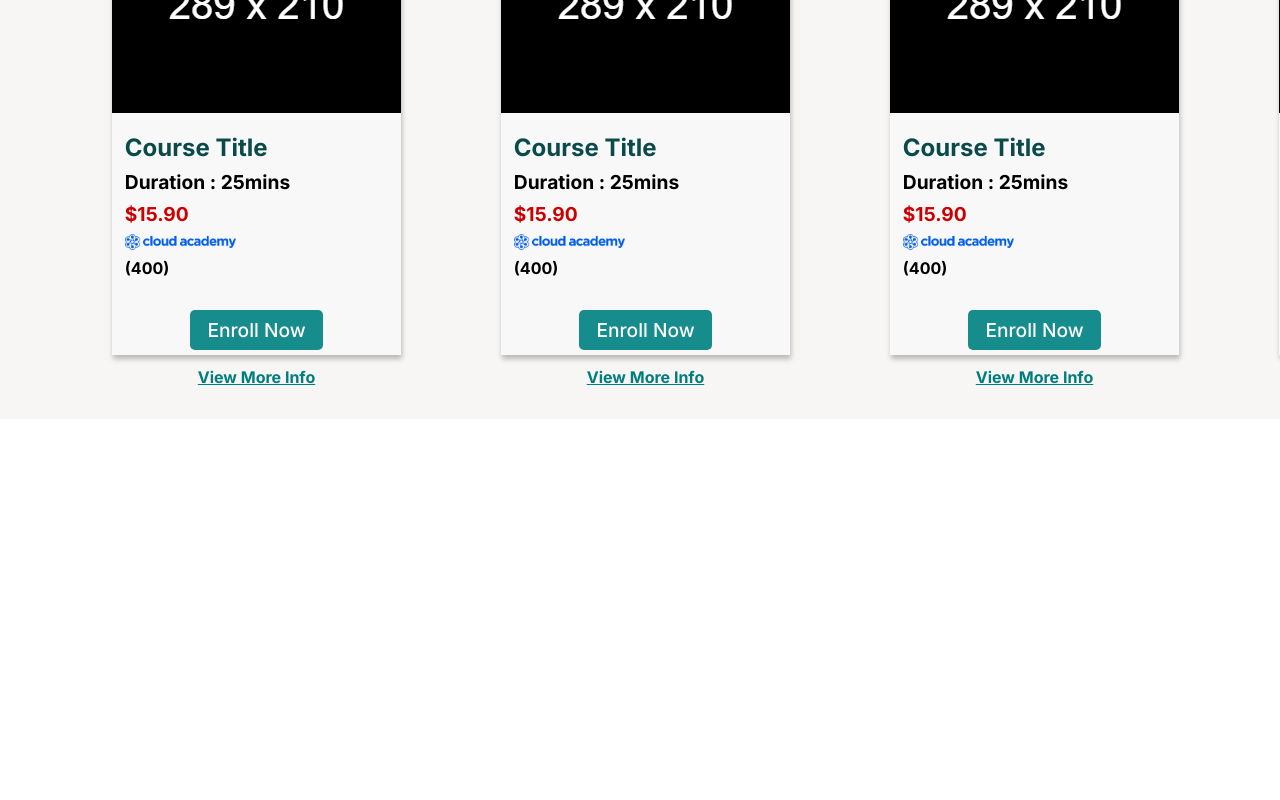
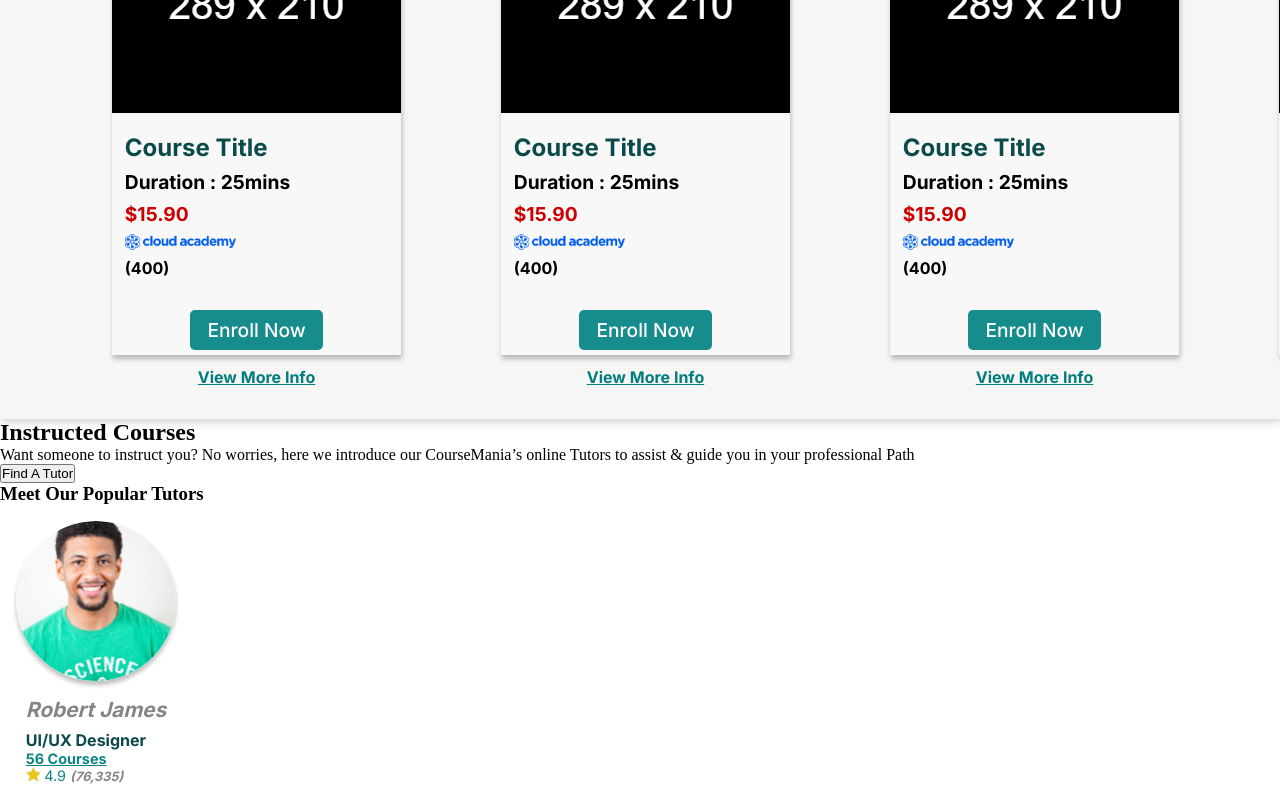
Before and after one commit to SamerEGhaly/Online-Learning-Site, a React (Vite) app: page / in a window 1280 px wide. Shown: the part 2285-3085 px from the top of the page. Before the commit the page ends 2704 px from the top, so only its background shows below. Built offline with nearby package versions, Linux system fonts and the light colour scheme.

Commit message:
created the tutor component

```diff
--- a/src/App.jsx
+++ b/src/App.jsx
@@ -3,6 +3,7 @@ import Header from "./Components/Header"
 import LandingPage from "./Components/LandingPage"
 import PopularCourses from "./Components/PopularCourses"
 import CertificationCourses from "./Components/CertificationCourses"
+import InstructedCourses from "./Components/InstructedCourses"
 
 function App() {
 
@@ -19,6 +20,7 @@ function App() {
         </section>
         <PopularCourses/>
         <CertificationCourses/>
+        <InstructedCourses/>
       </main>
     </div>
   )
--- /dev/null
+++ b/src/CSS/tutor.css
@@ -0,0 +1,63 @@
+.tutor{
+    width: 12rem;
+    padding: 1rem;
+    display: flex;
+    flex-direction: column;
+    align-items: center;
+}
+
+.tutor-avatar{
+    display: block;
+    width: 100%;
+    box-shadow: 0px 4px 4px 0px #00000040;
+    border-radius: 50%;
+    margin-bottom: 1rem;
+}
+
+.tutor-info{
+    padding: 0 0.5rem;
+}
+
+.tutor-name{
+    font-family: Inter, sans-serif;
+    font-size: 1.3rem;
+    font-weight: 700;
+    font-style: italic;
+    color: #868686;
+    margin-bottom: 0.5rem;
+}
+
+.tutor-specialization{
+    font-family: Inter, sans-serif;
+    font-weight: 700;
+    font-size: 1rem;
+    color: #0A4A4A;
+}
+
+.tutor-courses-count{
+    font-family: Inter, sans-serif;
+    font-weight: 600;
+    font-size: 0.9rem;
+    color: #0E8585;
+    text-decoration: underline;
+}
+
+.tutor-average-rating{
+    font-family: Inter, sans-serif;
+    font-weight: 400;
+    font-size: 0.9rem;
+    color: #0E8585;
+}
+
+.star{
+    height: 1em;
+}
+
+.number-of-ratings{
+    font-family: Inter, sans-serif;
+    font-weight: 700;
+    font-size: 0.8rem;
+    font-style: italic;
+    color: #868686;
+
+}
--- a/src/Components/InstructedCourses.jsx
+++ b/src/Components/InstructedCourses.jsx
@@ -1,3 +1,5 @@
+import Tutor from "./Tutor"
+
 function InstructedCourses(){
     return(
         <section className="instructed-courses">
@@ -6,6 +8,9 @@ function InstructedCourses(){
             <button className="find-tutor-button">Find A Tutor</button>
             <div className="popular-tutors">
                 <h3 id="popular-tutors-title">Meet Our Popular Tutors</h3>
+                <div className="tutors">
+                    <Tutor/>
+                </div>
             </div>
         </section>
     )
--- /dev/null
+++ b/src/Components/Tutor.jsx
@@ -0,0 +1,19 @@
+import "/src/CSS/tutor.css"
+
+function Tutor(){
+    return(
+        <div className="tutor">
+            <img src="/src/assets/Images/tutor-avatar.png" alt="tutor avatar" className="tutor-avatar" />
+            <div className="tutor-info">
+                <p className="tutor-name">Robert James</p>
+                <p className="tutor-specialization">UI/UX Designer</p>
+                <p className="tutor-courses-count">56 Courses</p>
+                <p className="tutor-average-rating">
+                    <img src="/src/assets/Images/star.png" alt="star" className="star" /> 4.9 <span className="number-of-ratings">(76,335)</span>
+                </p>
+            </div>
+        </div>
+    )
+}
+
+export default Tutor
```
Also changed, not shown: src/assets/Images/star.png (added), src/assets/Images/tutor-avatar.png (added).
